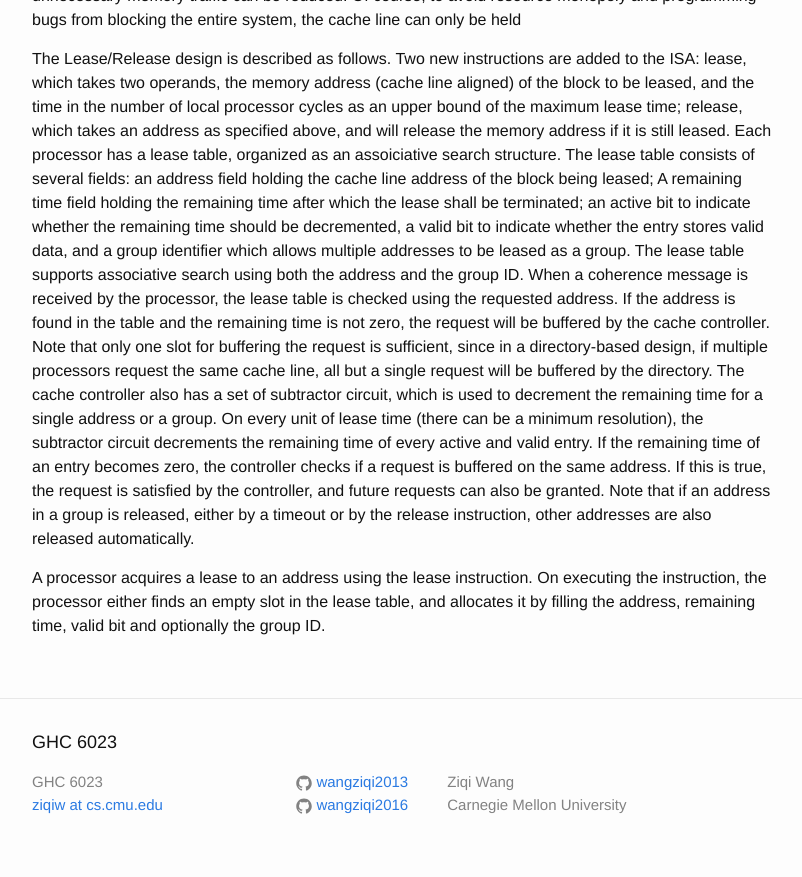
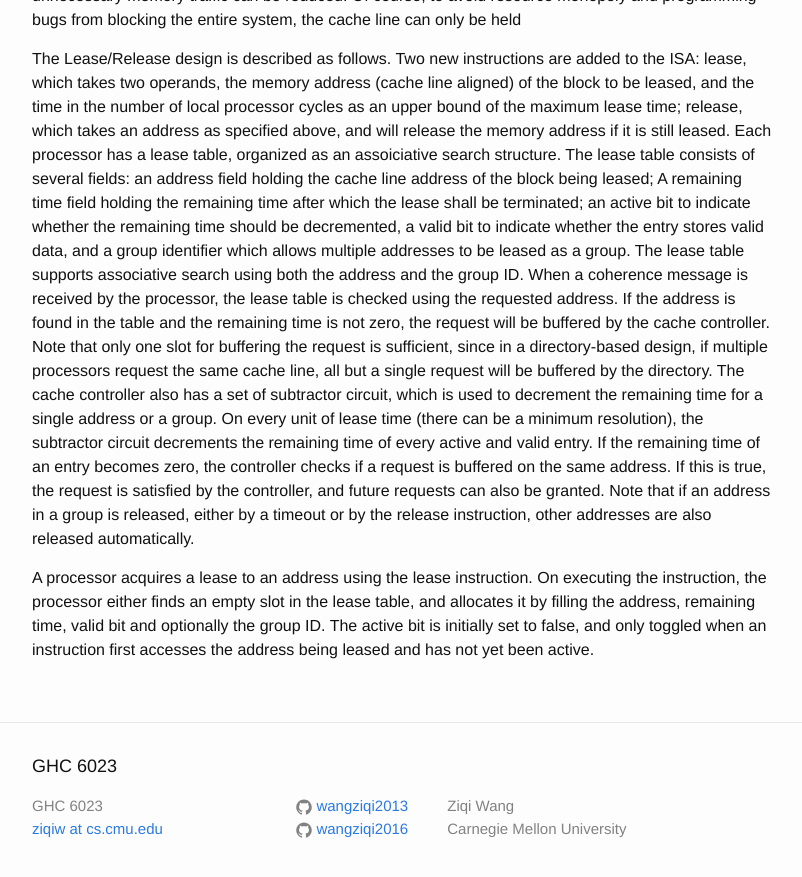
Before and after one commit to wangziqi2013/wangziqi2013.github.io, a Jekyll site: the page built from _posts/2019-01-11-lease-release.markdown, in a window 1280 px wide and 900 px high, scrolled down 955 px. Shown: the top 877 px of the window, without its empty margins (238-1040 px from the left). Built offline with Jekyll 4.4.1, drawn with Linux system fonts in a browser that asks for light colours.

Commit message:
Finish lease

```diff
--- a/_posts/2019-01-11-lease-release.markdown
+++ b/_posts/2019-01-11-lease-release.markdown
@@ -53,4 +53,5 @@ other addresses are also released automatically.
 
 A processor acquires a lease to an address using the lease instruction. On executing the instruction, the processor
 either finds an empty slot in the lease table, and allocates it by filling the address, remaining time, valid bit
-and optionally the group ID.
+and optionally the group ID. The active bit is initially set to false, and only toggled when an instruction first
+accesses the address being leased and has not yet been active.
```
